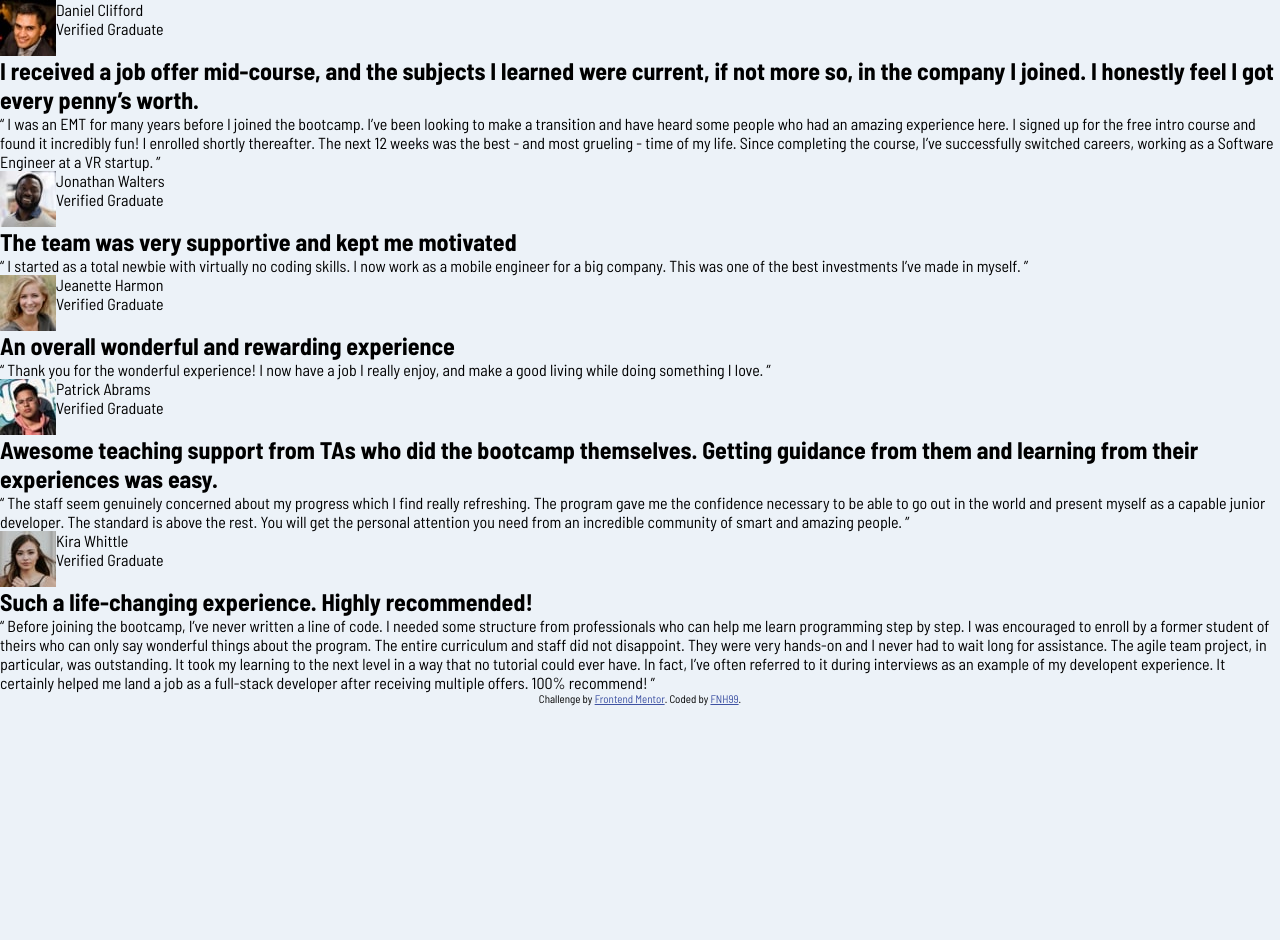
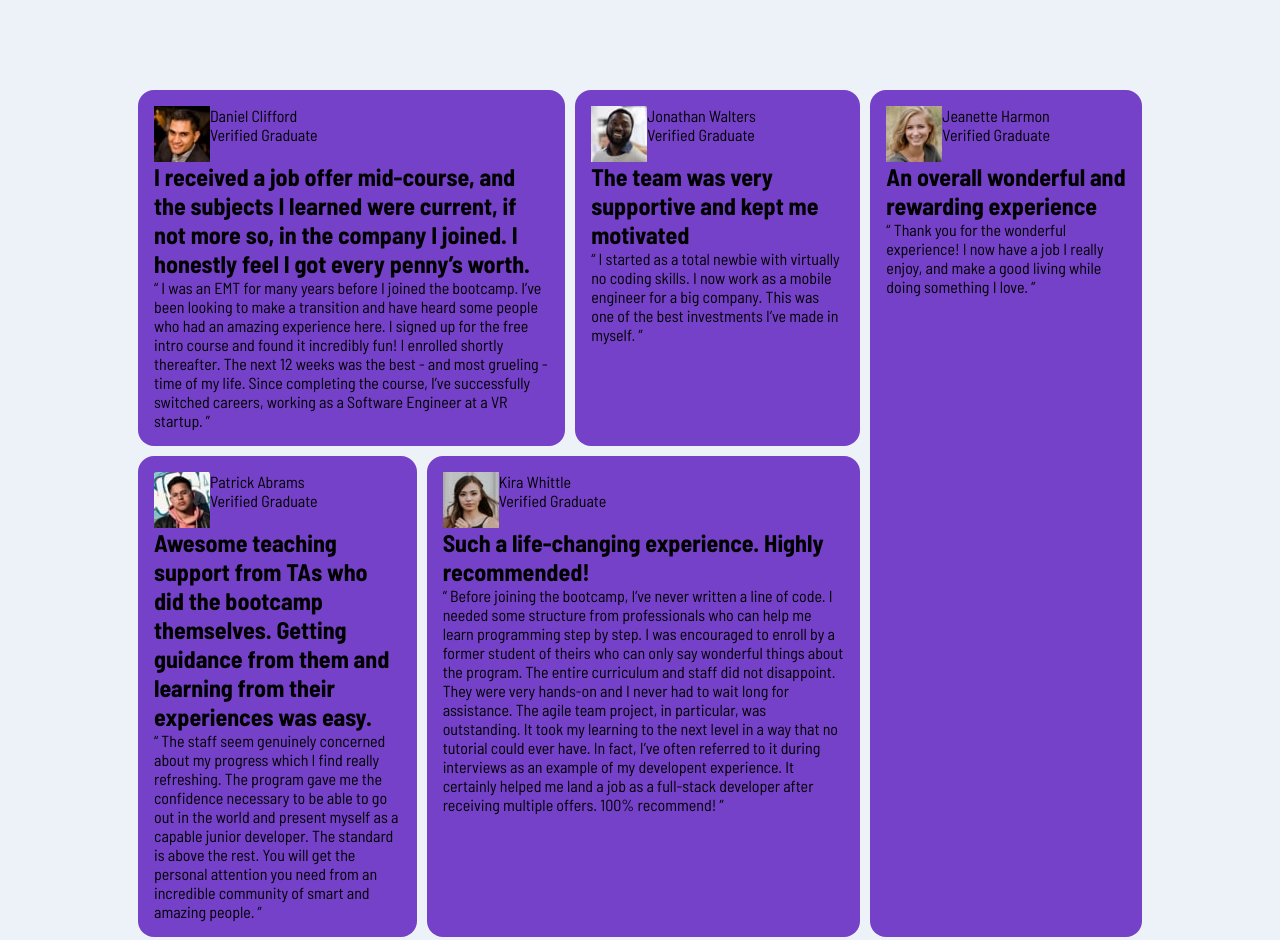
Before and after one commit to Effel0399/testimonials-grid-section-main, a plain HTML site: page index.html in a window 1280 px wide. Shown: the top 940 px of the page. Before the commit the page ends 800 px from the top, so only its background shows below. Drawn offline with Linux system fonts and the light colour scheme.

Commit message:
set up grid

```diff
--- a/index.html
+++ b/index.html
@@ -23,7 +23,7 @@
 
   <div class="container">
     <div class="grid-box">
-      <div id="item-1">
+      <div class="grid-card item-1">
         <div class="author-tag">
           <img src="/images/image-daniel.jpg" alt="">
           <div class="author-info">
@@ -41,7 +41,7 @@
         </p>
       </div>
 
-      <div id="item-2">
+      <div class="grid-card item-2">
         <div class="author-tag">
           <img src="/images/image-jonathan.jpg" alt="">
           <div class="author-info">
@@ -55,7 +55,7 @@
         </p>
       </div>
 
-      <div id="item-3">
+      <div class="grid-card item-3">
         <div class="author-tag">
           <img src="/images/image-jeanette.jpg" alt="">
           <div class="author-info">
@@ -69,7 +69,7 @@
         </p>
       </div>
 
-      <div id="item-4">
+      <div class="grid-card item-4">
         <div class="author-tag">
           <img src="/images/image-patrick.jpg" alt="">
           <div class="author-info">
@@ -86,7 +86,7 @@
         </p>
       </div>
 
-      <div id="item-5">
+      <div class="grid-card item-5">
         <div class="author-tag">
           <img src="/images/image-kira.jpg" alt="">
           <div class="author-info">
--- a/style.css
+++ b/style.css
@@ -21,3 +21,37 @@ body {
 .author-tag {
     display: flex;
 }
+
+.container {
+    max-width: 80vw;
+    margin: 80px auto;
+    margin-top: 80px;
+}
+
+.grid-box {
+    display: grid;
+    gap: 10px;
+    padding: 10px;
+}
+.grid-card {
+    background-color: var(--Moderate-violet);
+    padding: 1rem;
+    border-radius: 1rem;
+}
+
+.item-1 {
+    grid-column: 1 / span 2;
+}
+.item-2 {
+    grid-column: 3 / span 1;
+}
+.item-3 {
+    grid-column: 4 / span 1;
+    grid-row: 1 / span 2;
+}
+.item-4 {
+    grid-column: 1 / span 1;
+}
+.item-5 {
+    grid-column: 2 / span 2;
+}
```
